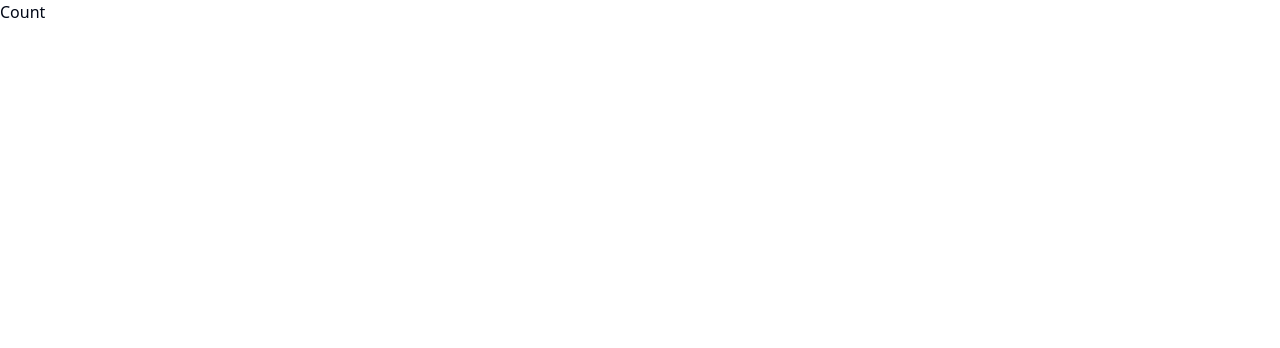
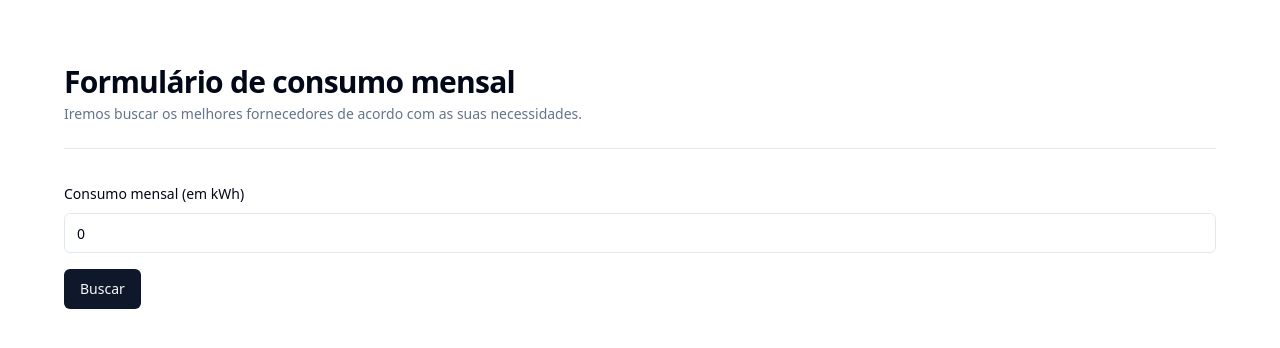
Before and after one commit to demetrius-mp/desafio-clarke-energia, a React (Vite) app: page / in a window 1280 px wide. Shown: the top 348 px of the page. Built offline with nearby package versions, Linux system fonts and the light colour scheme.

Commit message:
feat: monthly energy consumption form

```diff
--- a/package.json
+++ b/package.json
@@ -12,6 +12,7 @@
   "dependencies": {
     "@hookform/resolvers": "^3.9.0",
     "@radix-ui/react-label": "^2.1.0",
+    "@radix-ui/react-separator": "^1.1.0",
     "@radix-ui/react-slot": "^1.1.0",
     "class-variance-authority": "^0.7.0",
     "clsx": "^2.1.1",
--- a/src/App.tsx
+++ b/src/App.tsx
@@ -1,7 +1,21 @@
-import { Count } from "@/components/Count";
+import { Container } from "@/components/container";
+import { MonthlyConsumptionForm } from "@/components/forms/monthly-consumption-form";
+import { PageHeading } from "@/components/page-heading";
+import { Separator } from "@/components/ui/separator";
 
 function App() {
-  return <Count />;
+  return (
+    <Container className="mt-16">
+      <PageHeading
+        title="Formulário de consumo mensal"
+        description="Iremos buscar os melhores fornecedores de acordo com as suas necessidades."
+      />
+
+      <Separator className="mb-8 mt-6" />
+
+      <MonthlyConsumptionForm />
+    </Container>
+  );
 }
 
 export default App;
--- /dev/null
+++ b/src/components/container.tsx
@@ -0,0 +1,17 @@
+import { cn } from "@/lib/utils";
+import { ComponentProps } from "react";
+
+type ContainerProps = ComponentProps<"div">;
+
+export function Container(props: ContainerProps) {
+  return (
+    <div
+      className={cn(
+        "mx-auto my-4 max-w-7xl px-4 sm:px-6 lg:px-8",
+        props.className
+      )}
+    >
+      <div className="mx-auto max-w-6xl">{props.children}</div>
+    </div>
+  );
+}
--- /dev/null
+++ b/src/components/forms/monthly-consumption-form.tsx
@@ -0,0 +1,65 @@
+"use client";
+
+import { zodResolver } from "@hookform/resolvers/zod";
+import { useForm } from "react-hook-form";
+import { z } from "zod";
+
+import { Button } from "@/components/ui/button";
+import {
+  Form,
+  FormControl,
+  FormField,
+  FormItem,
+  FormLabel,
+  FormMessage,
+} from "@/components/ui/form";
+import { Input } from "@/components/ui/input";
+
+const formSchema = z.object({
+  monthlyConsumption: z.coerce.number().positive(),
+});
+
+export function MonthlyConsumptionForm() {
+  const form = useForm<z.infer<typeof formSchema>>({
+    resolver: zodResolver(formSchema),
+    defaultValues: {
+      monthlyConsumption: 0,
+    },
+  });
+
+  function onSubmit(values: z.infer<typeof formSchema>) {
+    console.log(values);
+  }
+
+  return (
+    <Form {...form}>
+      <form
+        onSubmit={form.handleSubmit(onSubmit)}
+        className="flex flex-col gap-4"
+      >
+        <FormField
+          control={form.control}
+          name="monthlyConsumption"
+          render={({ field }) => (
+            <FormItem className="w-full">
+              <FormLabel>Consumo mensal (em kWh)</FormLabel>
+              <FormControl>
+                <Input
+                  type="number"
+                  min={0.01}
+                  placeholder="30000kwh"
+                  {...field}
+                />
+              </FormControl>
+              <FormMessage />
+            </FormItem>
+          )}
+        />
+
+        <div>
+          <Button type="submit">Buscar</Button>
+        </div>
+      </form>
+    </Form>
+  );
+}
--- /dev/null
+++ b/src/components/page-heading.tsx
@@ -0,0 +1,22 @@
+import { Typography } from "@/components/typography";
+
+type PageHeadingProps = {
+  title: string;
+  description: string;
+};
+
+export function PageHeading(props: PageHeadingProps) {
+  const { title, description } = props;
+
+  return (
+    <div className="md:flex md:items-center md:justify-between">
+      <div className="min-w-0 flex-1">
+        <Typography variant="h2">{title}</Typography>
+
+        <Typography className="mt-1" variant="subtitle">
+          {description}
+        </Typography>
+      </div>
+    </div>
+  );
+}
--- /dev/null
+++ b/src/components/typography.tsx
@@ -0,0 +1,67 @@
+import React from "react";
+
+import { cn } from "@/lib/utils";
+
+type TypographyVariant =
+  | "h1"
+  | "h2"
+  | "h3"
+  | "h4"
+  | "subtitle"
+  | "body"
+  | "lead"
+  | "label"
+  | "muted"
+  | "tableHead";
+
+type TypographyElement = "h1" | "h2" | "h3" | "h4" | "h5" | "h6" | "p" | "span";
+
+interface TypographyProps extends React.HTMLAttributes<HTMLElement> {
+  variant: TypographyVariant;
+  children: React.ReactNode;
+  noWrap?: boolean;
+}
+
+const variantStyles: Record<TypographyVariant, string> = {
+  h1: "scroll-m-20 text-4xl font-extrabold tracking-tight text-foreground",
+  h2: "scroll-m-20 text-3xl font-semibold tracking-tight first:mt-0 text-foreground",
+  h3: "scroll-m-20 text-2xl font-semibold tracking-tight text-foreground",
+  h4: "scroll-m-20 text-xl font-semibold tracking-tight text-foreground",
+  subtitle: "text-sm text-muted-foreground",
+  body: "leading-7 [&:not(:first-child)]:mt-6 text-foreground",
+  lead: "text-lg text-muted-foreground",
+  muted: "text-sm text-muted-foreground",
+  label: "text-sm font-medium leading-none text-accent-foreground",
+  tableHead: "font-medium text-muted-foreground",
+};
+
+const variantElements: Record<TypographyVariant, TypographyElement> = {
+  h1: "h1",
+  h2: "h2",
+  h3: "h3",
+  h4: "h4",
+  subtitle: "p",
+  body: "p",
+  lead: "p",
+  label: "span",
+  muted: "span",
+  tableHead: "span",
+};
+
+export const Typography = React.forwardRef<HTMLElement, TypographyProps>(
+  ({ variant, children, className, noWrap = false, ...props }, ref) => {
+    const Component = variantElements[variant];
+
+    return React.createElement(
+      Component,
+      {
+        ref,
+        className: cn(variantStyles[variant], noWrap && "truncate", className),
+        ...props,
+      },
+      children
+    );
+  }
+);
+
+Typography.displayName = "Typography";
--- /dev/null
+++ b/src/components/ui/separator.tsx
@@ -0,0 +1,29 @@
+import * as React from "react"
+import * as SeparatorPrimitive from "@radix-ui/react-separator"
+
+import { cn } from "@/lib/utils"
+
+const Separator = React.forwardRef<
+  React.ElementRef<typeof SeparatorPrimitive.Root>,
+  React.ComponentPropsWithoutRef<typeof SeparatorPrimitive.Root>
+>(
+  (
+    { className, orientation = "horizontal", decorative = true, ...props },
+    ref
+  ) => (
+    <SeparatorPrimitive.Root
+      ref={ref}
+      decorative={decorative}
+      orientation={orientation}
+      className={cn(
+        "shrink-0 bg-border",
+        orientation === "horizontal" ? "h-[1px] w-full" : "h-full w-[1px]",
+        className
+      )}
+      {...props}
+    />
+  )
+)
+Separator.displayName = SeparatorPrimitive.Root.displayName
+
+export { Separator }
```
Also changed, not shown: 1 other file (tests, documents, lock files or other folders).
